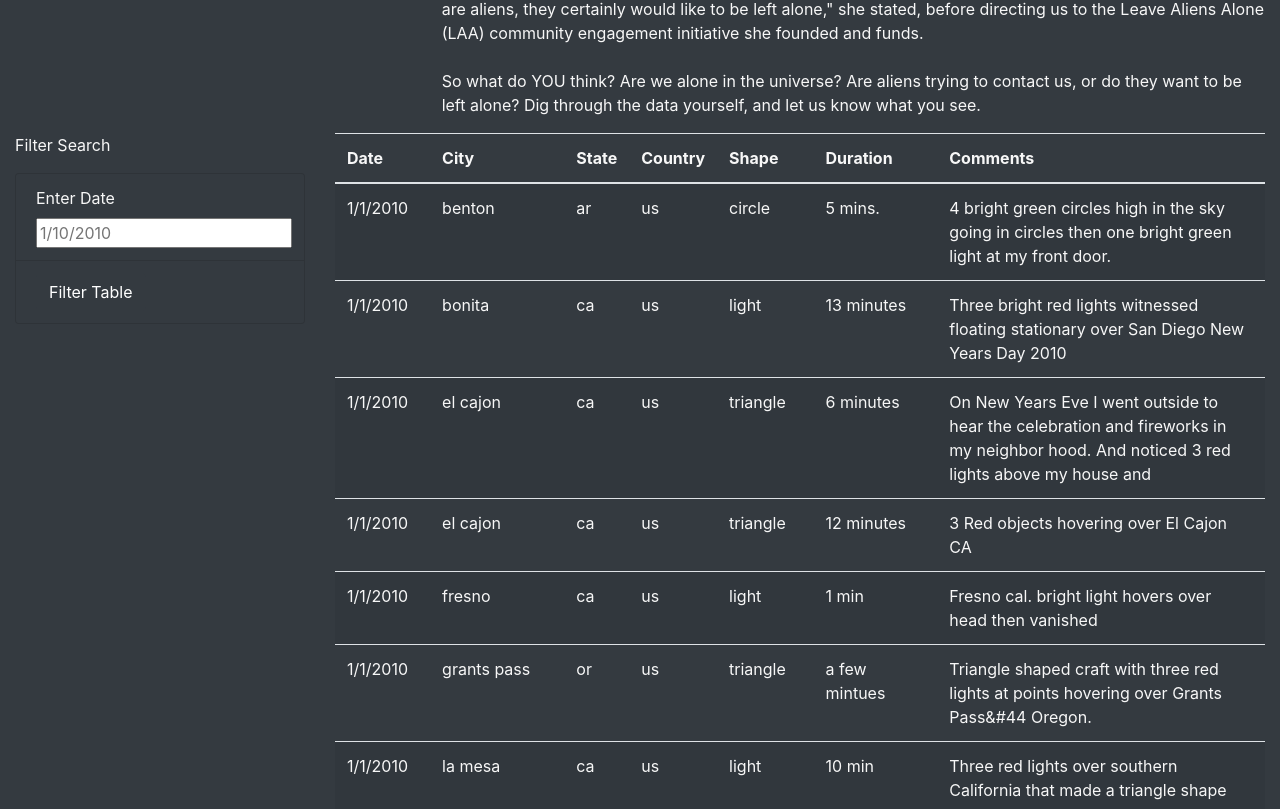
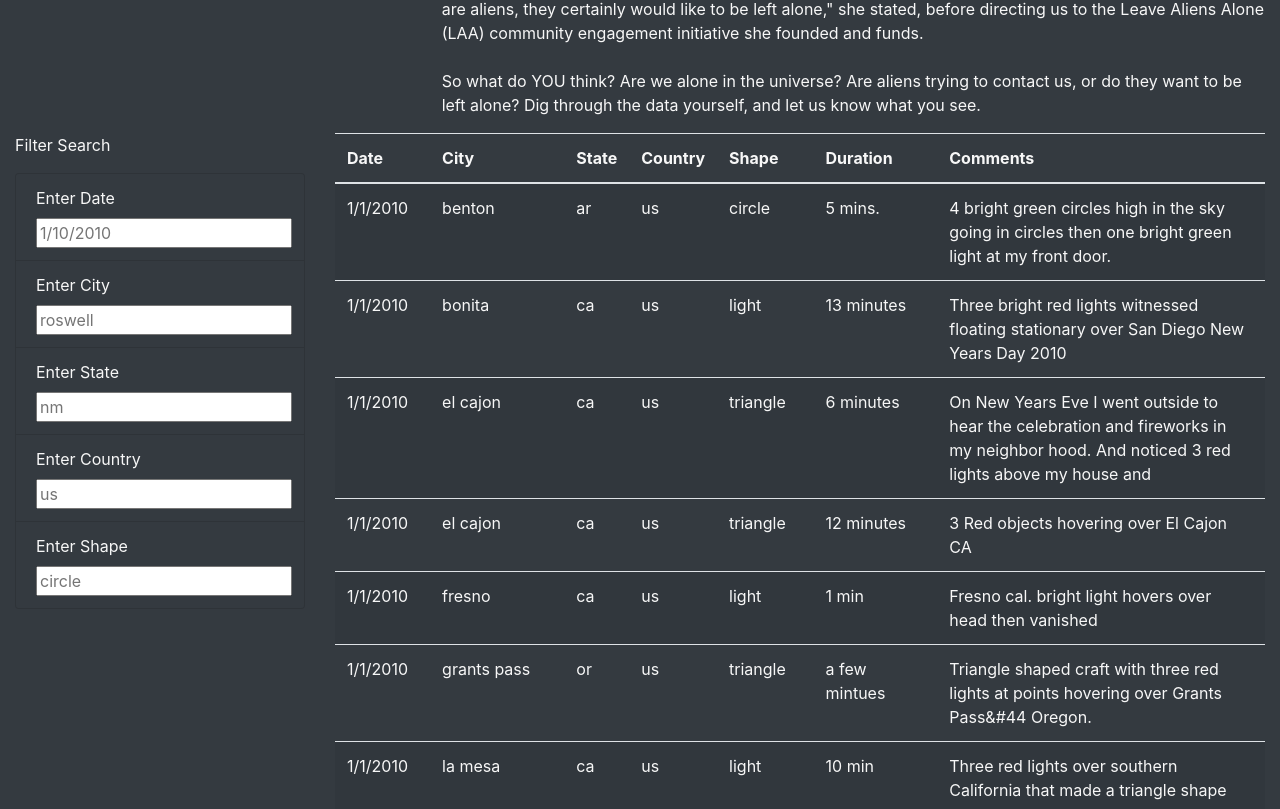
Before and after one commit to TheodoraNell/UFOs, a plain HTML site: page index.html in a window 1280 px wide. Shown: the part 606-1415 px from the top of the page. Drawn offline with nearby package versions, Linux system fonts and the light colour scheme.

Commit message:
Create additional filters.

```diff
--- a/index.html
+++ b/index.html
@@ -54,8 +54,21 @@
                         <input type="text" placeholder="1/10/2010" id="datetime" />
                     </li>
                     <li class="bg-dark list-group-item">
-                        <button id="filter-btn" type="button" class="btn btn-dark">Filter Table</button>
+                      <label for="city">Enter City</label>
+                      <input type="text" placeholder="roswell" id="city" />
                     </li>
+                    <li class="bg-dark list-group-item">
+                     <label for="state">Enter State</label>
+                      <input type="text" placeholder="nm" id="state" />
+                    </li>
+                    <li class="bg-dark list-group-item">
+                      <label for="country">Enter Country</label>
+                      <input type="text" placeholder="us" id="country" />
+                  </li>
+                  <li class="bg-dark list-group-item">
+                    <label for="shape">Enter Shape</label>
+                    <input type="text" placeholder="circle" id="shape" />
+                  </li>
                 </ul>
             </div>
             <div class="col-md-9">
```
